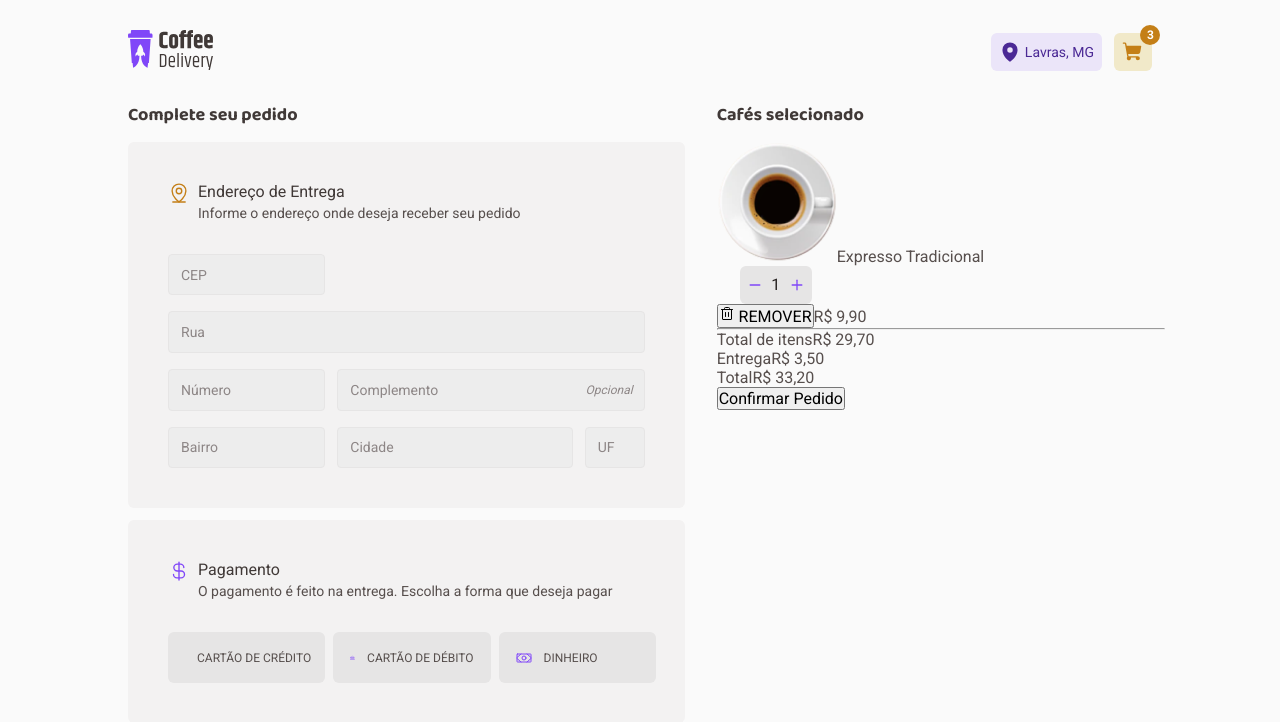
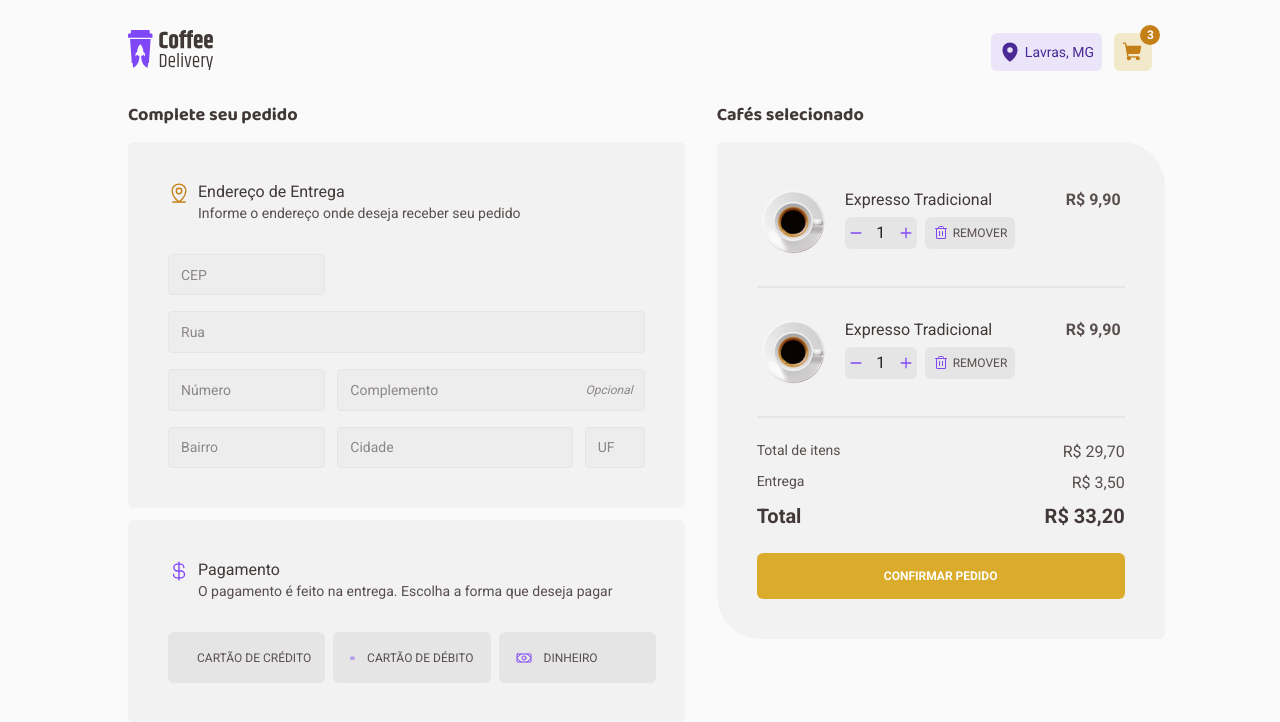
Before and after one commit to jfernandesdev/coffee-delivery, a React (Vite) app: page /checkout in a window 1280 px wide. Shown: the top 722 px of the page. Built offline with nearby package versions, Linux system fonts and the light colour scheme.

Commit message:
STYLE: checkout page

```diff
--- a/src/components/CountButton/styles.ts
+++ b/src/components/CountButton/styles.ts
@@ -5,8 +5,6 @@ export const WrapperCountButton = styled.div`
   align-items: center;
   justify-content: center;
   gap: 4px;
-  margin-left: 1.44rem;
-
   width: 4.5rem;
   height: 2.38rem;
   padding: 0.5rem;
--- a/src/pages/Checkout/index.tsx
+++ b/src/pages/Checkout/index.tsx
@@ -20,6 +20,10 @@ import {
   Optional,
   PaymentMethods,
   InputRadio,
+  CoffeeSelectedWrapper,
+  CoffeeSelectedItem,
+  TotalOrder,
+  RemoveButton,
 } from './styles'
 
 export function Checkout() {
@@ -121,18 +125,49 @@ export function Checkout() {
 
       <div>
         <SectionTitle>Cafés selecionado</SectionTitle>
-        <div>
-          <img src={expresso} alt="" />
-          <span>Expresso Tradicional</span>
-          <CountButton />
-          <button>
-            <Trash /> REMOVER
-          </button>
-          <span>R$ 9,90</span>
+
+        <CoffeeSelectedWrapper>
+          <CoffeeSelectedItem>
+            <div>
+              <img src={expresso} alt="" />
+
+              <div className="infoOrder">
+                <span className="productName">Expresso Tradicional</span>
+                <div className="btnActions">
+                  <CountButton />
+                  <RemoveButton type="button">
+                    <Trash size={16} /> REMOVER
+                  </RemoveButton>
+                </div>
+              </div>
+            </div>
+
+            <span className="price">R$ 9,90</span>
+          </CoffeeSelectedItem>
 
           <hr />
 
-          <div>
+          <CoffeeSelectedItem>
+            <div>
+              <img src={expresso} alt="" />
+
+              <div className="infoOrder">
+                <span className="productName">Expresso Tradicional</span>
+                <div className="btnActions">
+                  <CountButton />
+                  <RemoveButton type="button">
+                    <Trash size={16} /> REMOVER
+                  </RemoveButton>
+                </div>
+              </div>
+            </div>
+
+            <span className="price">R$ 9,90</span>
+          </CoffeeSelectedItem>
+
+          <hr />
+
+          <TotalOrder>
             <div>
               <span>Total de itens</span>
               <span>R$ 29,70</span>
@@ -143,14 +178,14 @@ export function Checkout() {
               <span>R$ 3,50</span>
             </div>
 
-            <div>
+            <div className="total">
               <span>Total</span>
               <span>R$ 33,20</span>
             </div>
-          </div>
+          </TotalOrder>
 
-          <button>Confirmar Pedido</button>
-        </div>
+          <button type="submit">Confirmar Pedido</button>
+        </CoffeeSelectedWrapper>
       </div>
     </FormContainer>
   )
--- a/src/pages/Checkout/styles.ts
+++ b/src/pages/Checkout/styles.ts
@@ -5,6 +5,19 @@ export const FormContainer = styled.form`
   display: grid;
   grid-template-columns: 1fr 448px;
   gap: 2rem;
+
+  button[type='submit'] {
+    background: ${(props) => props.theme.yellow};
+    color: ${(props) => props.theme.white};
+    height: 2.875rem;
+    border: 0;
+    border-radius: 6px;
+    font-weight: 700;
+    font-size: 0.75rem;
+    text-transform: uppercase;
+    font-stretch: 100;
+    cursor: pointer;
+  }
 `
 
 export const SectionTitle = styled.h3`
@@ -165,3 +178,123 @@ export const InputRadio = styled.div`
     border-color: ${(props) => props.theme.purple};
   }
 `
+
+export const CoffeeSelectedWrapper = styled.div`
+  background: ${(props) => props.theme['base-card']};
+  border-radius: 6px 44px;
+  padding: 2.5rem;
+  display: flex;
+  flex-direction: column;
+  gap: 1.5rem;
+
+  hr {
+    height: 0;
+    border: 1px solid ${(props) => props.theme['base-button']};
+  }
+`
+
+export const CoffeeSelectedItem = styled.div`
+  display: flex;
+  align-items: flex-start;
+  justify-content: space-between;
+  padding: 0.5rem 0.25rem;
+
+  > div {
+    display: flex;
+    gap: 1.25rem;
+  }
+
+  img {
+    width: 64px;
+    height: 64px;
+  }
+
+  .price {
+    font-weight: 700;
+  }
+
+  .productName {
+    color: ${(props) => props.theme['base-subtitle']};
+  }
+
+  .infoOrder {
+    display: flex;
+    flex-direction: column;
+    gap: 0.5rem;
+
+    div.btnActions {
+      display: flex;
+      align-items: flex-start;
+      gap: 0.5rem;
+      padding: 0;
+
+      > div {
+        display: flex;
+        gap: 0.5rem;
+      }
+    }
+  }
+
+  .btnActions {
+    button,
+    div {
+      height: 2rem;
+    }
+  }
+`
+export const TotalOrder = styled.div`
+  display: flex;
+  flex-direction: column;
+  gap: 0.75rem;
+
+  > div {
+    display: flex;
+    justify-content: space-between;
+
+    span:nth-child(1) {
+      font-size: 0.875rem;
+    }
+
+    span:nth-child(2) {
+      font-size: 1rem;
+    }
+  }
+
+  div.total {
+    span {
+      font-weight: bold;
+      font-size: 1.25rem;
+      line-height: 1.6rem;
+      color: ${(props) => props.theme['base-subtitle']};
+    }
+  }
+`
+
+export const RemoveButton = styled.button`
+  display: flex;
+  align-items: center;
+  justify-content: center;
+  gap: 0.25rem;
+  text-transform: uppercase;
+  background: ${(props) => props.theme['base-button']};
+  color: ${(props) => props.theme['base-text']};
+  font-size: 0.75rem;
+  padding: 0px 0.5rem;
+  border: 0;
+  border-radius: 6px;
+  cursor: pointer;
+  transition: background 0.2s color 0.2s;
+
+  &:hover {
+    background: ${(props) => props.theme['base-hover']};
+    color: ${(props) => props.theme['base-subtitle']};
+
+    > svg {
+      color: ${(props) => props.theme['purple-dark']};
+    }
+  }
+
+  > svg {
+    color: ${(props) => props.theme.purple};
+  }
+`
```
